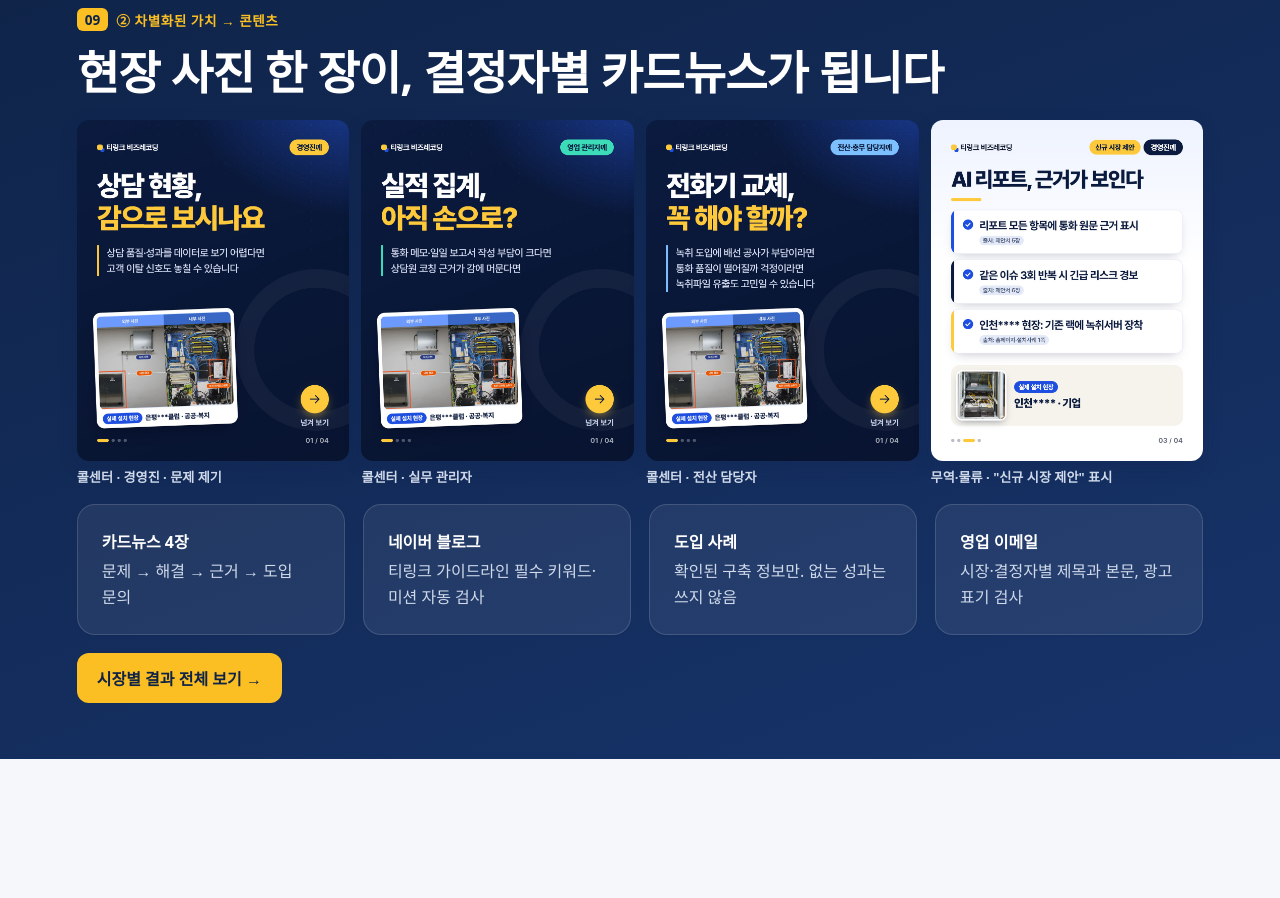
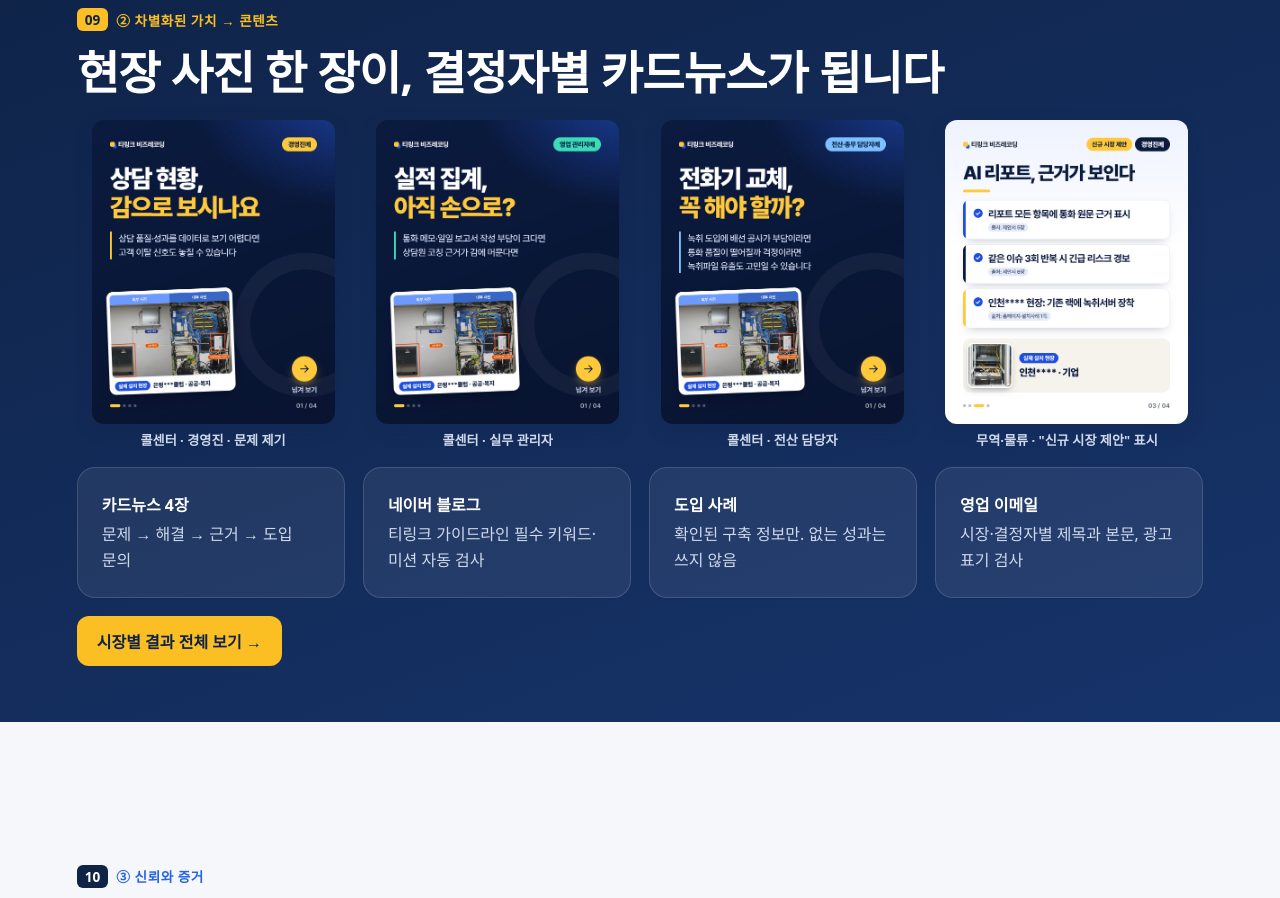
Before and after one commit to jiryumon/factmarketer-web, a plain HTML site: page index.html in a window 1280 px wide. Shown: the part 7280-8178 px from the top of the page. Drawn offline with Linux system fonts and the light colour scheme; a web font is replaced by a local one.

Commit message:
발표 슬라이드: 작은 화면(768px 높이)에서 카드 이미지 높이 제한

```diff
--- a/index.html
+++ b/index.html
@@ -101,7 +101,8 @@ td b{color:var(--navy)}
 
 /* cards images */
 .shots{display:grid;grid-template-columns:repeat(4,1fr);gap:12px}
-.shots img{width:100%;border-radius:12px;display:block;box-shadow:0 6px 18px rgba(15,35,71,.18)}
+.shots img{height:min(38vh,400px);width:auto;max-width:100%;object-fit:contain;border-radius:12px;display:block;margin:0 auto;box-shadow:0 6px 18px rgba(15,35,71,.18)}
+.shots figcaption{text-align:center}
 .shots figure{margin:0}
 .shots figcaption{font-size:.82rem;color:var(--muted);margin-top:6px;font-weight:600}
 .dark .shots figcaption{color:#cfd9ea}
@@ -127,6 +128,7 @@ footer{font-size:.82rem;color:var(--muted);line-height:1.6;margin-top:28px}
   .slide{min-height:auto;padding:84px 16px 48px}
   .g2,.g3,.g4,.vs{grid-template-columns:1fr}
   .shots{grid-template-columns:repeat(2,1fr)}
+  .shots img{height:auto;width:100%}
   .pager,.count,.hint{display:none}
   .top{padding:0 16px} .brand small{display:none}
   .top nav a{padding:8px}
```
